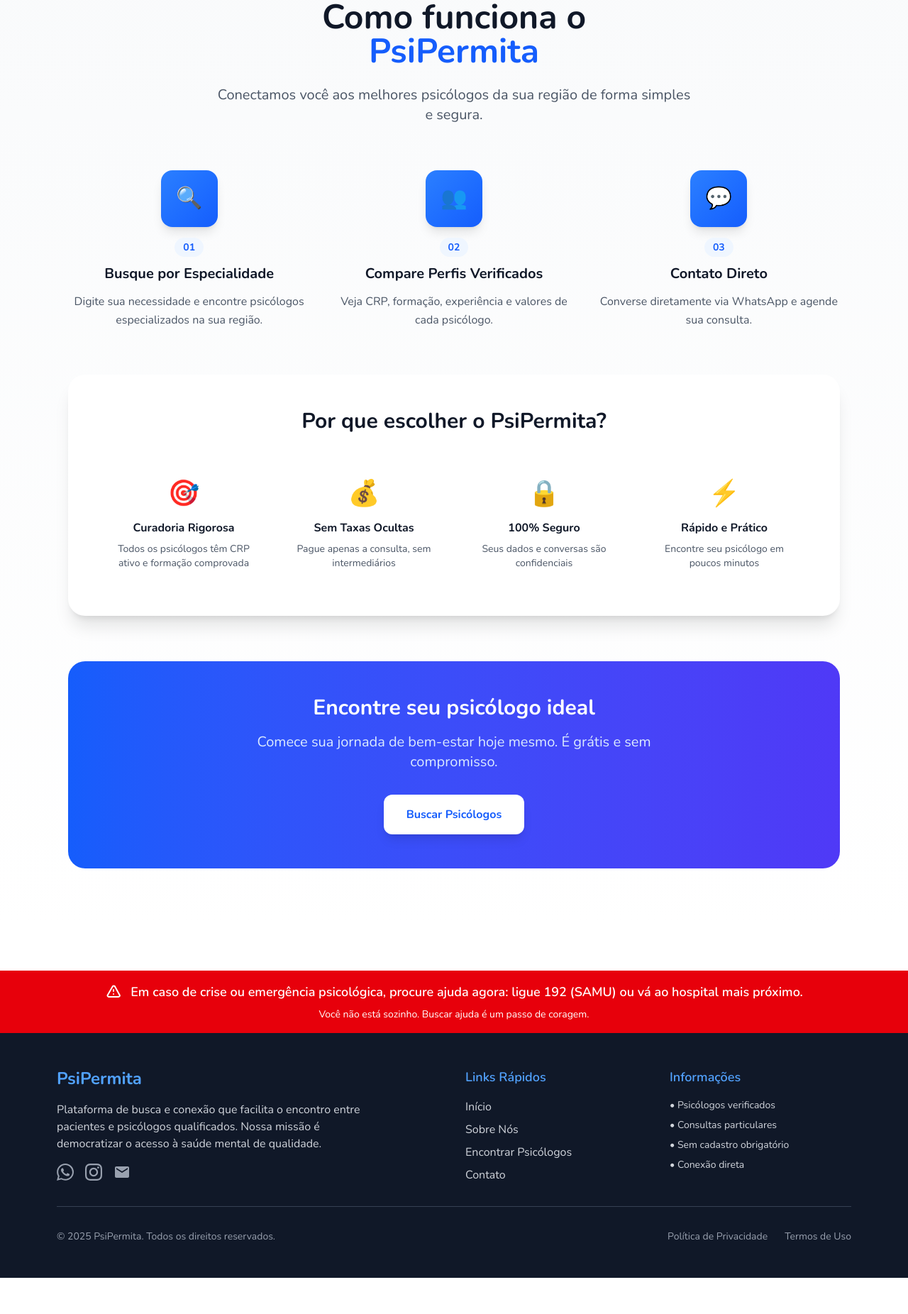
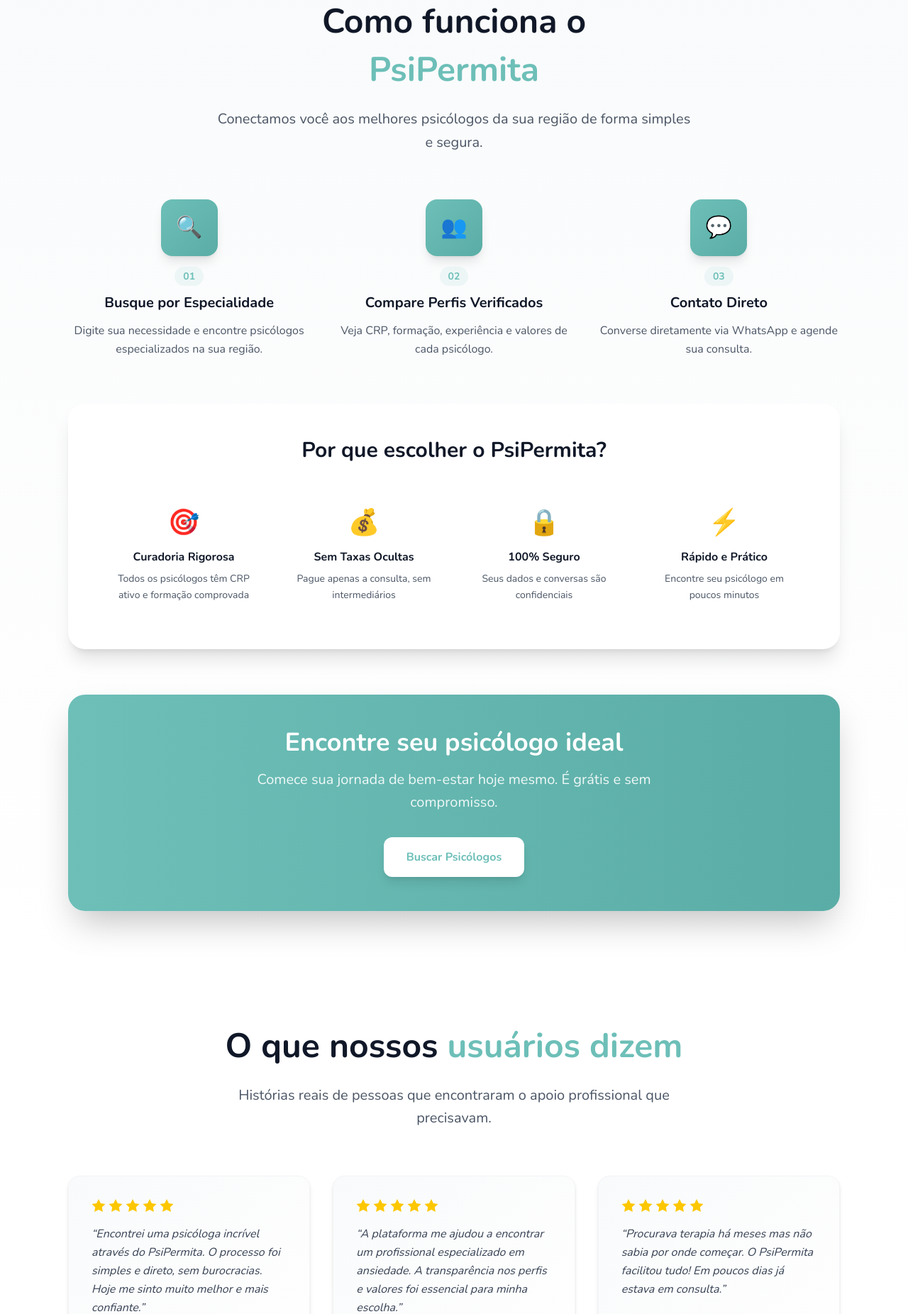
Before and after one commit to Lucasemanuel62/PsiPermita, a Next.js app: page / in a window 1280 px wide. Shown: the part 880-2732 px from the top of the page at 71% size. Before the commit the page ends 2681 px from the top, so only its background shows below. Built offline with nearby package versions, Linux system fonts and the light colour scheme.

Commit message:
style- melhorias gerais

```diff
--- /dev/null
+++ b/src/app/components/Testemunhos.tsx
@@ -0,0 +1,93 @@
+'use client'
+
+const testimonials = [
+    {
+        name: "Maria S.",
+        role: "Paciente desde 2023",
+        text: "Encontrei uma psicóloga incrível através do PsiPermita. O processo foi simples e direto, sem burocracias. Hoje me sinto muito melhor e mais confiante.",
+        rating: 5,
+        avatar: "M"
+    },
+    {
+        name: "João P.",
+        role: "Paciente desde 2024",
+        text: "A plataforma me ajudou a encontrar um profissional especializado em ansiedade. A transparência nos perfis e valores foi essencial para minha escolha.",
+        rating: 5,
+        avatar: "J"
+    },
+    {
+        name: "Ana L.",
+        role: "Paciente desde 2023",
+        text: "Procurava terapia há meses mas não sabia por onde começar. O PsiPermita facilitou tudo! Em poucos dias já estava em consulta.",
+        rating: 5,
+        avatar: "A"
+    }
+]
+
+export default function Testemunhos() {
+    return (
+        <section className="py-20 bg-white">
+            <div className="max-w-6xl mx-auto px-4 sm:px-6 lg:px-8">
+                {/* Header */}
+                <div className="text-center mb-16">
+                    <h2 className="text-3xl sm:text-4xl lg:text-5xl font-bold text-gray-900 mb-6 leading-tight">
+                        O que nossos <span className="text-[#6DBFB8]">usuários dizem</span>
+                    </h2>
+                    <p className="text-lg sm:text-xl text-gray-600 max-w-2xl mx-auto leading-relaxed">
+                        Histórias reais de pessoas que encontraram o apoio profissional que precisavam.
+                    </p>
+                </div>
+
+                {/* Testimonials Grid */}
+                <div className="grid md:grid-cols-3 gap-8">
+                    {testimonials.map((testimonial, index) => (
+                        <div
+                            key={index}
+                            className="bg-gradient-to-br from-gray-50 to-white rounded-2xl p-8 shadow-md hover:shadow-xl transition-shadow duration-300 border border-gray-100"
+                        >
+                            {/* Stars */}
+                            <div className="flex gap-1 mb-4" aria-label={`Avaliação: ${testimonial.rating} de 5 estrelas`}>
+                                {[...Array(testimonial.rating)].map((_, i) => (
+                                    <svg
+                                        key={i}
+                                        className="w-5 h-5 text-yellow-400 fill-current"
+                                        viewBox="0 0 20 20"
+                                        aria-hidden="true"
+                                    >
+                                        <path d="M10 15l-5.878 3.09 1.123-6.545L.489 6.91l6.572-.955L10 0l2.939 5.955 6.572.955-4.756 4.635 1.123 6.545z" />
+                                    </svg>
+                                ))}
+                            </div>
+
+                            {/* Text */}
+                            <p className="text-gray-700 mb-6 leading-relaxed italic">
+                                &ldquo;{testimonial.text}&rdquo;
+                            </p>
+
+                            {/* Author */}
+                            <div className="flex items-center gap-3">
+                                <div className="w-12 h-12 bg-gradient-to-br from-[#6DBFB8] to-[#5AADA6] rounded-full flex items-center justify-center text-white font-bold text-lg">
+                                    {testimonial.avatar}
+                                </div>
+                                <div>
+                                    <p className="font-semibold text-gray-900">{testimonial.name}</p>
+                                    <p className="text-sm text-gray-500">{testimonial.role}</p>
+                                </div>
+                            </div>
+                        </div>
+                    ))}
+                </div>
+
+                {/* Trust Badge */}
+                <div className="mt-12 text-center">
+                    <div className="inline-flex items-center gap-2 bg-[#6DBFB8]/10 px-6 py-3 rounded-full">
+                        <svg className="w-5 h-5 text-[#6DBFB8]" fill="currentColor" viewBox="0 0 20 20" aria-hidden="true">
+                            <path fillRule="evenodd" d="M2.166 4.999A11.954 11.954 0 0010 1.944 11.954 11.954 0 0017.834 5c.11.65.166 1.32.166 2.001 0 5.225-3.34 9.67-8 11.317C5.34 16.67 2 12.225 2 7c0-.682.057-1.35.166-2.001zm11.541 3.708a1 1 0 00-1.414-1.414L9 10.586 7.707 9.293a1 1 0 00-1.414 1.414l2 2a1 1 0 001.414 0l4-4z" clipRule="evenodd" />
+                        </svg>
+                        <span className="text-[#6DBFB8] font-semibold">Todos os depoimentos são de usuários reais verificados</span>
+                    </div>
+                </div>
+            </div>
+        </section>
+    )
+}
--- a/src/app/components/funcionamento.tsx
+++ b/src/app/components/funcionamento.tsx
@@ -37,11 +37,11 @@
             <div className="max-w-6xl mx-auto px-4 sm:px-6 lg:px-8">
                 {/* Header */}
                 <div className="text-center mb-16">
-                    <h2 className="text-4xl lg:text-5xl font-bold text-gray-900 mb-6">
+                    <h2 className="text-3xl sm:text-4xl lg:text-5xl font-bold text-gray-900 mb-6 leading-tight">
                         Como funciona o
-                        <span className="text-blue-600 block">PsiPermita</span>
+                        <span className="text-[#6DBFB8] block mt-2">PsiPermita</span>
                     </h2>
-                    <p className="text-xl text-gray-600 max-w-2xl mx-auto">
+                    <p className="text-lg sm:text-xl text-gray-600 max-w-2xl mx-auto leading-relaxed">
                         Conectamos você aos melhores psicólogos da sua região de forma simples e segura.
                     </p>
                 </div>
@@ -50,11 +50,11 @@
                 <div className="grid sm:grid-cols-3 gap-8 mb-16">
                     {steps.map((step, index) => (
                         <div key={index} className="text-center">
-                            <div className="w-20 h-20 bg-gradient-to-br from-blue-500 to-blue-600 rounded-2xl flex items-center justify-center mx-auto mb-4 shadow-lg">
-                                <span className="text-3xl">{step.icon}</span>
+                            <div className="w-20 h-20 bg-gradient-to-br from-[#6DBFB8] to-[#5AADA6] rounded-2xl flex items-center justify-center mx-auto mb-4 shadow-lg">
+                                <span className="text-3xl" role="img" aria-label={step.title}>{step.icon}</span>
                             </div>
                             <div className="mb-3">
-                                <span className="text-sm font-bold text-blue-600 bg-blue-50 px-3 py-1 rounded-full">
+                                <span className="text-sm font-bold text-[#6DBFB8] bg-[#6DBFB8]/10 px-3 py-1 rounded-full">
                                     {step.number}
                                 </span>
                             </div>
@@ -76,25 +76,26 @@
                     <div className="grid sm:grid-cols-2 lg:grid-cols-4 gap-6">
                         {differentials.map((item, index) => (
                             <div key={index} className="text-center p-4">
-                                <div className="text-4xl mb-4">{item.icon}</div>
+                                <div className="text-4xl mb-4" role="img" aria-label={item.title}>{item.icon}</div>
                                 <h4 className="font-bold text-gray-900 mb-2">{item.title}</h4>
-                                <p className="text-gray-600 text-sm">{item.text}</p>
+                                <p className="text-gray-600 text-sm leading-relaxed">{item.text}</p>
                             </div>
                         ))}
                     </div>
                 </div>
 
                 {/* CTA Section */}
-                <div className="text-center bg-gradient-to-r from-blue-600 to-indigo-600 rounded-3xl p-12 text-white">
-                    <h3 className="text-3xl font-bold mb-4">
+                <div className="text-center bg-gradient-to-r from-[#6DBFB8] to-[#5AADA6] rounded-3xl p-12 text-white shadow-2xl">
+                    <h3 className="text-3xl md:text-4xl font-bold mb-4">
                         Encontre seu psicólogo ideal
                     </h3>
-                    <p className="text-xl text-blue-100 mb-8 max-w-2xl mx-auto">
+                    <p className="text-lg md:text-xl text-white/90 mb-8 max-w-2xl mx-auto leading-relaxed">
                         Comece sua jornada de bem-estar hoje mesmo. É grátis e sem compromisso.
                     </p>
                     <button
                         onClick={() => router.push('/agendamento')}
-                        className="bg-white text-blue-600 font-bold py-4 px-8 rounded-xl hover:bg-gray-50 transition-all duration-300 transform hover:scale-105 shadow-lg"
+                        aria-label="Buscar psicólogos disponíveis"
+                        className="bg-white text-[#6DBFB8] font-bold py-4 px-8 rounded-xl hover:bg-gray-50 transition-all duration-300 transform hover:scale-105 shadow-lg focus:ring-2 focus:ring-white focus:ring-offset-2 focus:ring-offset-[#6DBFB8] focus:outline-none min-h-[48px]"
                     >
                         Buscar Psicólogos
                     </button>
--- a/src/app/page.tsx
+++ b/src/app/page.tsx
@@ -1,6 +1,7 @@
 import NavBar from "./components/NavBar"
 import TelaInicio from "./components/Inicio"
 import Funcionamento from "./components/funcionamento"
+import Testemunhos from "./components/Testemunhos"
 import Footer from "./components/Footer"
 
 export default function Home() {
@@ -10,6 +11,7 @@
       <main className="flex-1">
         <TelaInicio />
         <Funcionamento />
+        <Testemunhos />
       </main>
       <Footer />
     </div>
```
Also changed, not shown: src/app/components/Inicio.tsx (+13 -13 lines), src/app/components/NavBar.tsx (+9 -9 lines), src/app/components/PsicologoCard.tsx (+8 -7 lines).
